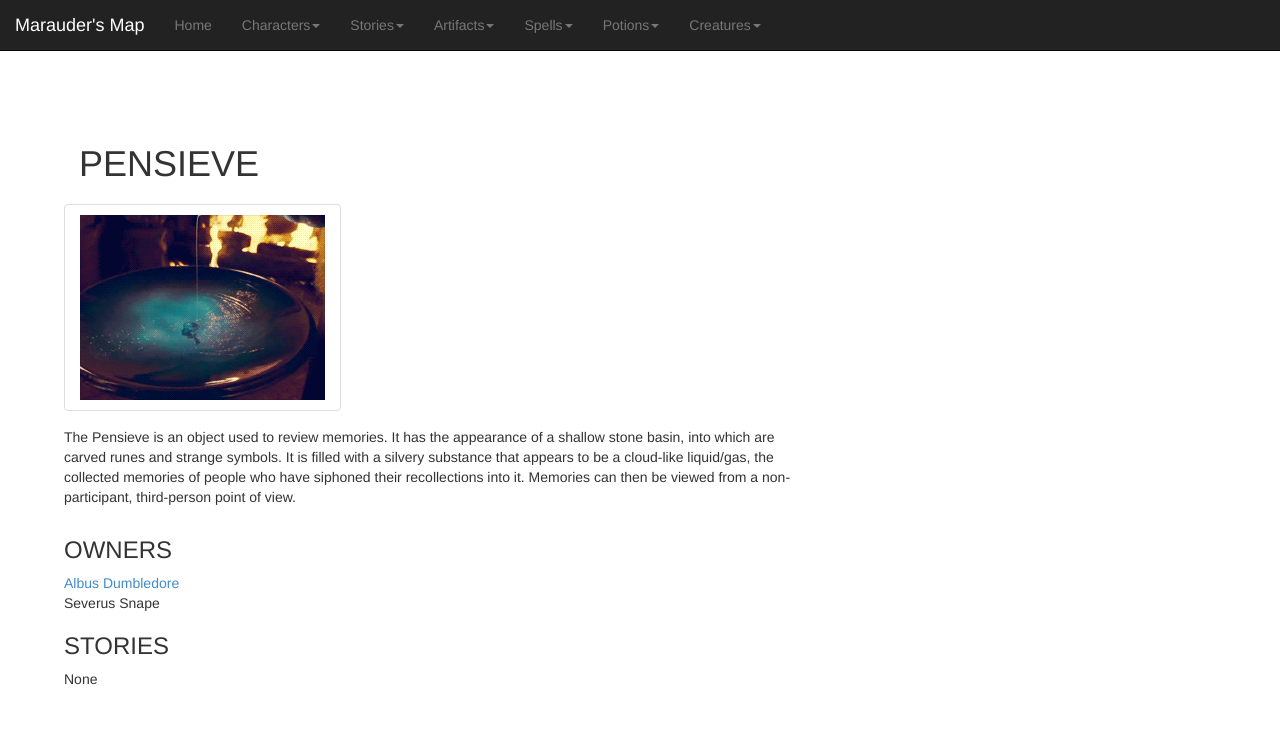
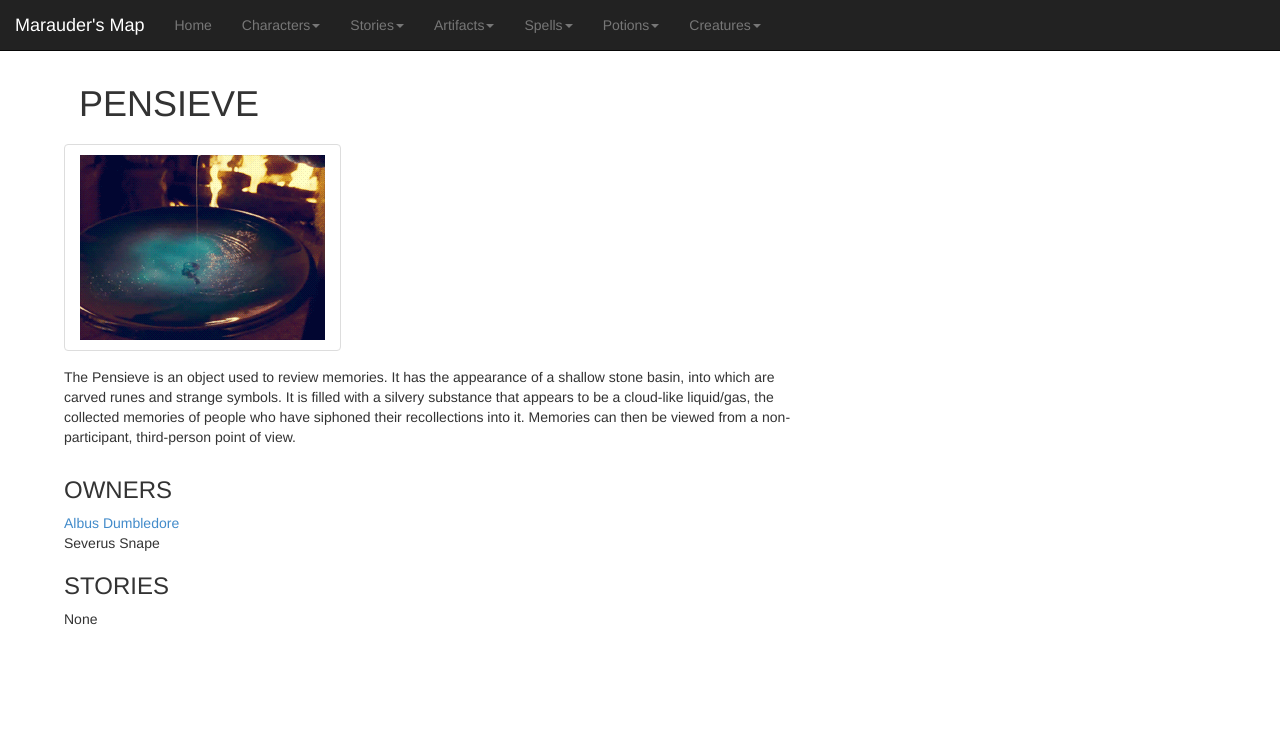
Before and after one commit to Kae7in/cs373-idb, a Django app: page /artifacts/1 in a window 1280 px wide. Shown: the top 752 px of the page. Run offline with Django 3.2, Linux system fonts and the light colour scheme; parts of the project's set-up code (start-up, migrations or seed data) failed here and were passed over; some libraries are stand-ins or nearby versions.

Commit message:
added @media for desktops no padding at top

```diff
--- a/hogwarts/marauder/static/css/base.css
+++ b/hogwarts/marauder/static/css/base.css
@@ -65,6 +65,13 @@ body {
 
 }
 
+/* desktops */
+@media (min-width: 980px) {
+body {
+    padding-top: 0px;
+}
+
+}
 
 
 /*
--- a/hogwarts/marauder/templates/base.html
+++ b/hogwarts/marauder/templates/base.html
@@ -14,9 +14,6 @@
     <link href='http://fonts.googleapis.com/css?family=Special+Elite' rel='stylesheet' type='text/css'>
     <script src="https://ajax.googleapis.com/ajax/libs/jquery/1.11.1/jquery.min.js"></script>
 		<script src="{{ STATIC_URL }}js/bootstrap.min.js"></script>
-
-    <!-- Custom styles for this template -->
-    <link href="{{ STATIC_URL }}css/jumbotron.css" rel="stylesheet">
 
     {% block scripts %}{% endblock scripts %}
   </head>
```
